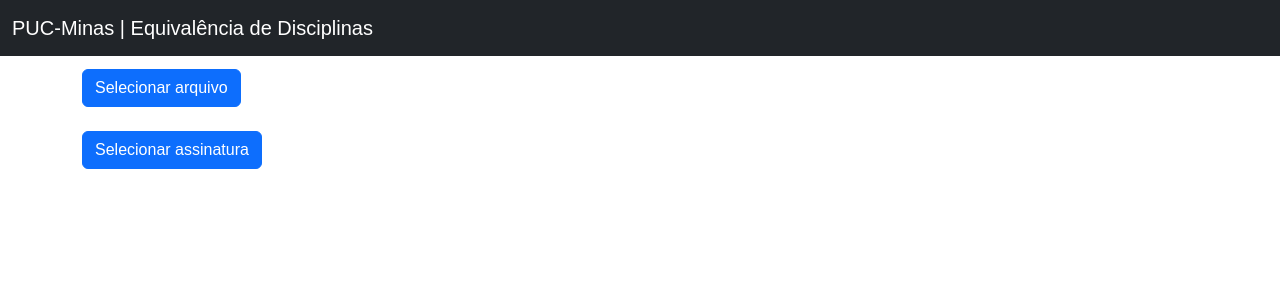
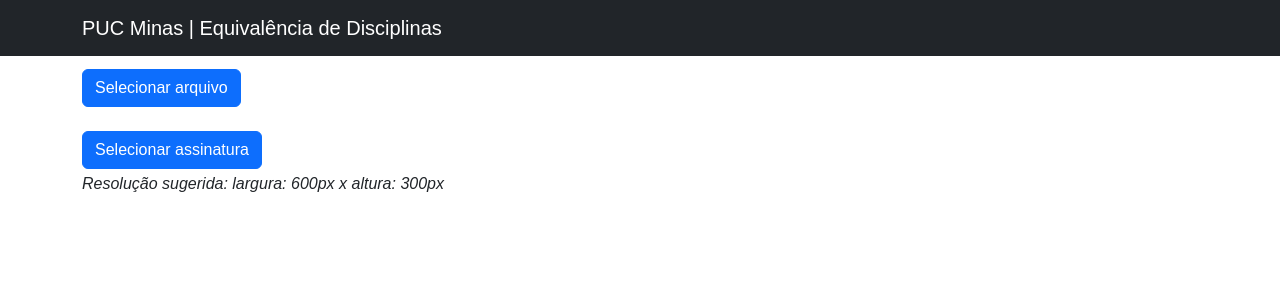
Before and after one commit to danielSbastos/puc-equivalencia-disciplinas, a React (Create React App) app in the folder web/: page / in a window 1280 px wide. Shown: the top 300 px of the page. Built offline with nearby package versions, Linux system fonts and the light colour scheme.

Commit message:
Add description for signature file dimensions

```diff
--- a/web/src/App.js
+++ b/web/src/App.js
@@ -171,8 +171,8 @@
   return (
     <div className="App">
       <Navbar variant="dark" bg="dark" expand="lg" style={{ marginBottom: '1%' }}>
-        <Container fluid>
-          <Navbar.Brand>PUC-Minas | Equivalência de Disciplinas</Navbar.Brand>
+        <Container fluid="lg">
+          <Navbar.Brand>PUC Minas | Equivalência de Disciplinas</Navbar.Brand>
           <Nav className="me-auto">
           {students.length > 0 &&
             <>
--- a/web/src/XlsImporter.js
+++ b/web/src/XlsImporter.js
@@ -43,6 +43,7 @@
       <br />
 
       <label htmlFor="signature" className="btn btn-primary">Selecionar assinatura</label>
+      <br/><i>Resolução sugerida: largura: 600px x altura: 300px</i>
       <label className="file-name">{signatureFile}</label>
       <input className="file-input" id="signature" onChange={onChangeSignature} type="file" accept="image/jpg, image/jpeg, image/png" />
       </div>
```
Also changed, not shown: web/src/XlsImporter.css (line endings or trailing spaces).
